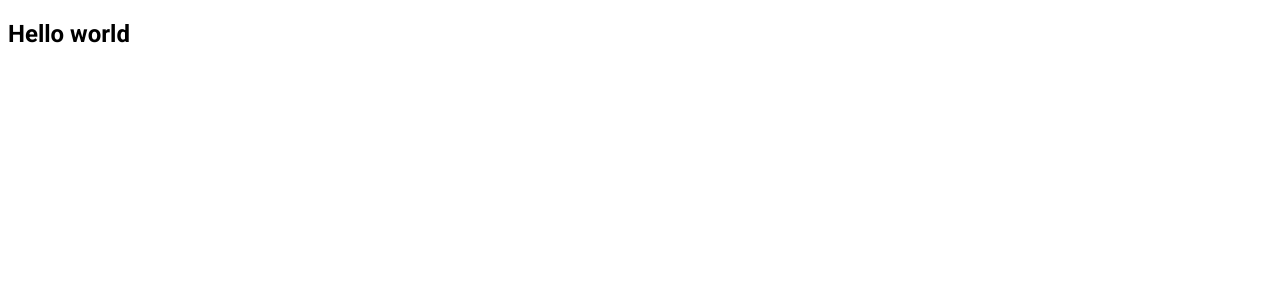
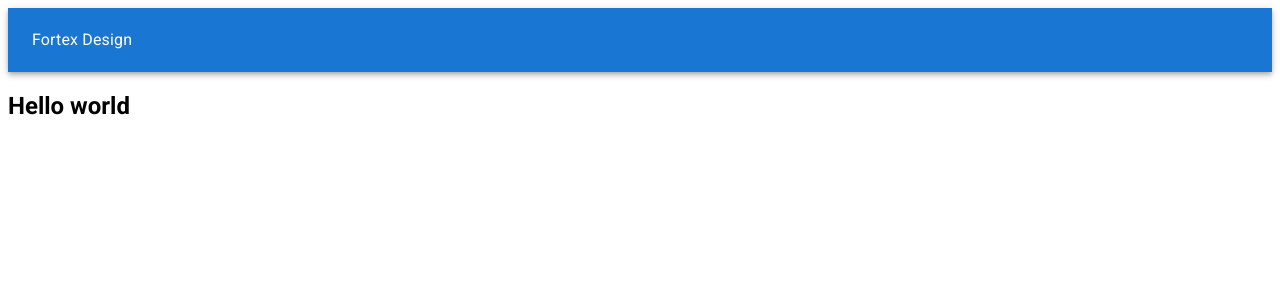
Before and after one commit to Jonathanxl1/app-nextjs-mui, a Next.js app: page / in a window 1280 px wide. Shown: the top 300 px of the page. Built offline with nearby package versions, Linux system fonts and the light colour scheme.

Commit message:
feat(layout): Added components to support app
- Added NavBar  -Added Drawer to

```diff
--- a/app/layout.tsx
+++ b/app/layout.tsx
@@ -1,3 +1,5 @@
+import DrawerLeft from "@/components/Drawer";
+import Navbar from "@/components/Navbar";
 import { theme } from "@/theme/appTheme";
 import { ThemeProvider } from "@mui/material";
 import type { Metadata } from "next";
@@ -21,7 +23,9 @@ export default function RootLayout({
     <html lang="en">
       <body className={RobotSans.className}>
         <ThemeProvider theme={theme}>
+          <Navbar />
           {children}
+          <DrawerLeft></DrawerLeft>
         </ThemeProvider>
       </body>
     </html>
```
